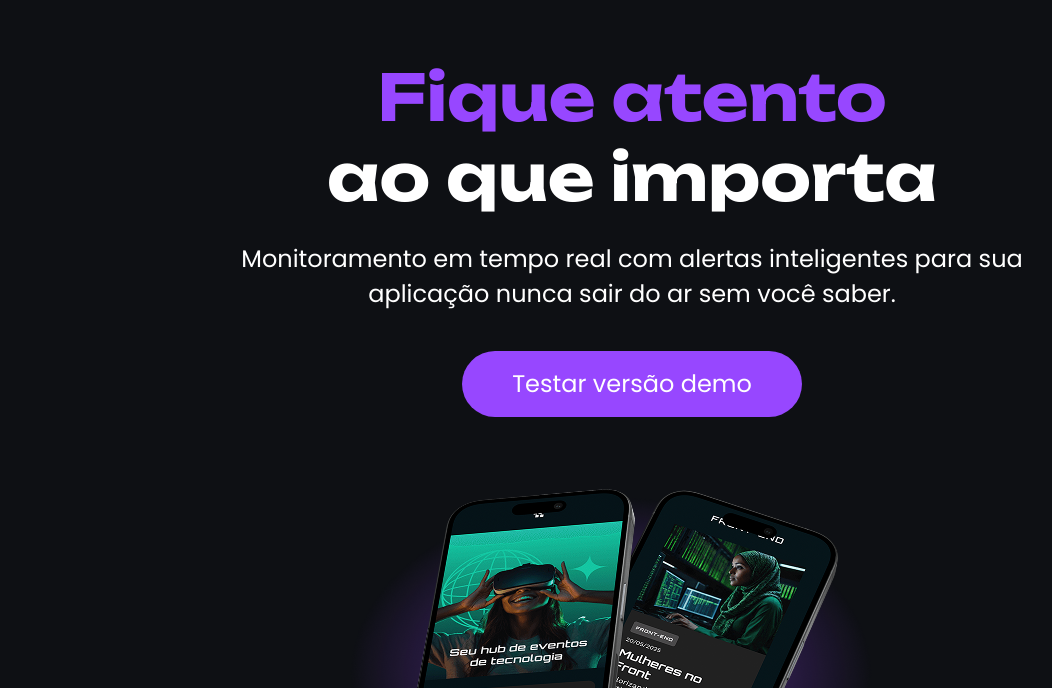
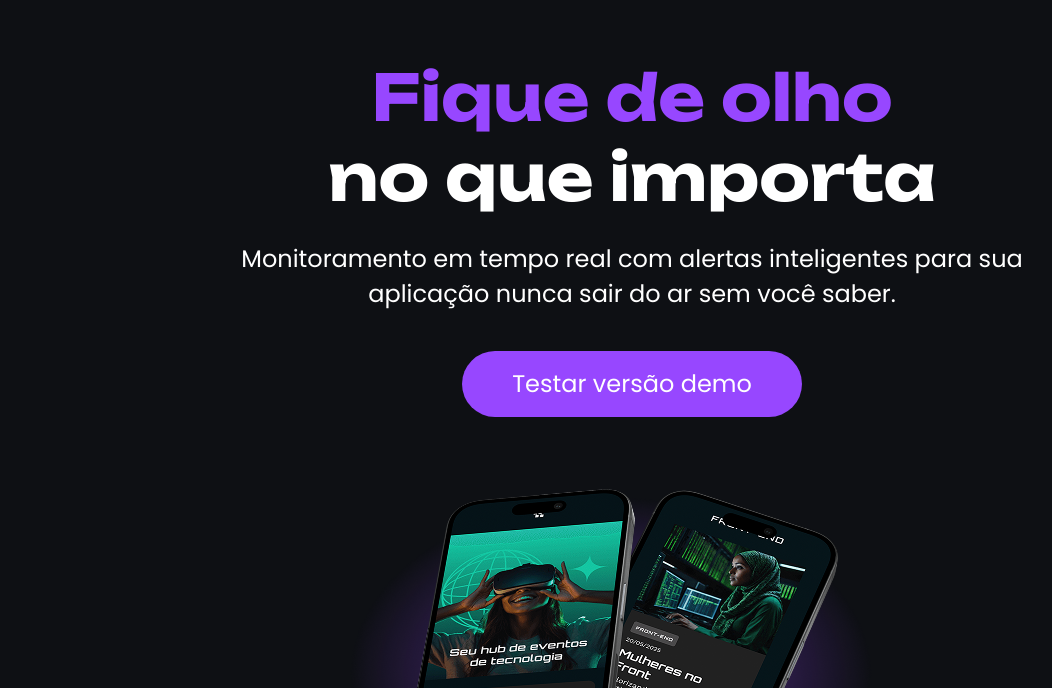
Before and after one commit to Murilogramacho/Tecboard, a plain HTML site: page index.html in a window 1280 px wide. Shown: the part 112-800 px from the top of the page, without its empty margins (8-1060 px from the left). Drawn offline with Linux system fonts and the light colour scheme.

Commit message:
commit inicial

```diff
--- a/index.html
+++ b/index.html
@@ -15,7 +15,7 @@
     </header>
     <main>
       <section>
-        <h1><span>Fique atento</span><br />ao que importa</h1>
+        <h1><span>Fique de olho</span><br />no que importa</h1>
         <p>
           Monitoramento em tempo real com alertas inteligentes para sua
           aplicação nunca sair do ar sem você saber.
```
